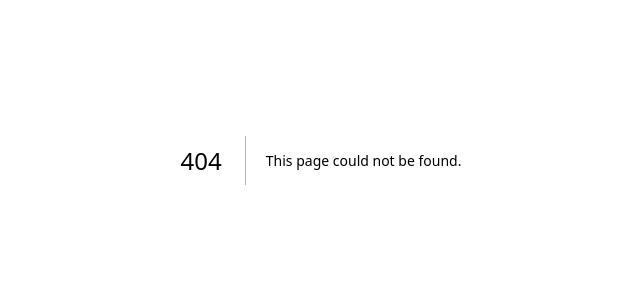
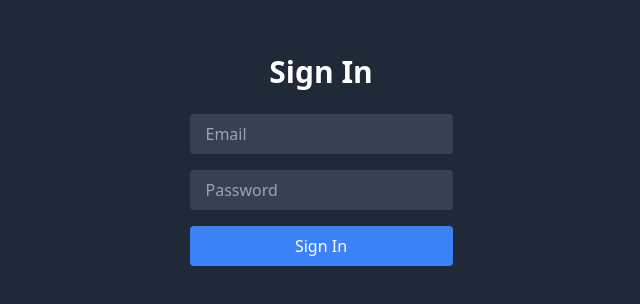
Before and after one commit to umerxgit2004/Task-Manager-, a Next.js app: page /signin in a window 1280 px wide. Before the commit this address had no page. Shown: the part 240-544 px from the top of the page, without its empty margins (319-959 px from the left). Built offline with nearby package versions, Linux system fonts and the light colour scheme.

Commit message:
signin ui

```diff
--- /dev/null
+++ b/app/signin/page.tsx
@@ -0,0 +1,39 @@
+"use client"
+import { useRouter } from 'next/navigation';
+
+const SignIn = () => {
+    const router = useRouter();
+
+    const handleSignIn = (e: React.FormEvent) => {
+        e.preventDefault();
+        // Perform sign-in logic here
+
+        // After successful sign in, redirect to home page
+        router.push('/');
+    };
+
+    return (
+        <div className="h-screen flex flex-col items-center justify-center bg-gray-800 text-white">
+            <h1 className="text-3xl font-bold mb-6">Sign In</h1>
+            <form onSubmit={handleSignIn} className="flex flex-col space-y-4">
+                <input
+                    type="email"
+                    placeholder="Email"
+                    className="px-4 py-2 rounded bg-gray-700 text-white"
+                    required
+                />
+                <input
+                    type="password"
+                    placeholder="Password"
+                    className="px-4 py-2 rounded bg-gray-700 text-white"
+                    required
+                />
+                <button type="submit" className="bg-blue-500 px-6 py-2 rounded hover:bg-blue-600">
+                    Sign In
+                </button>
+            </form>
+        </div>
+    );
+};
+
+export default SignIn;
```
